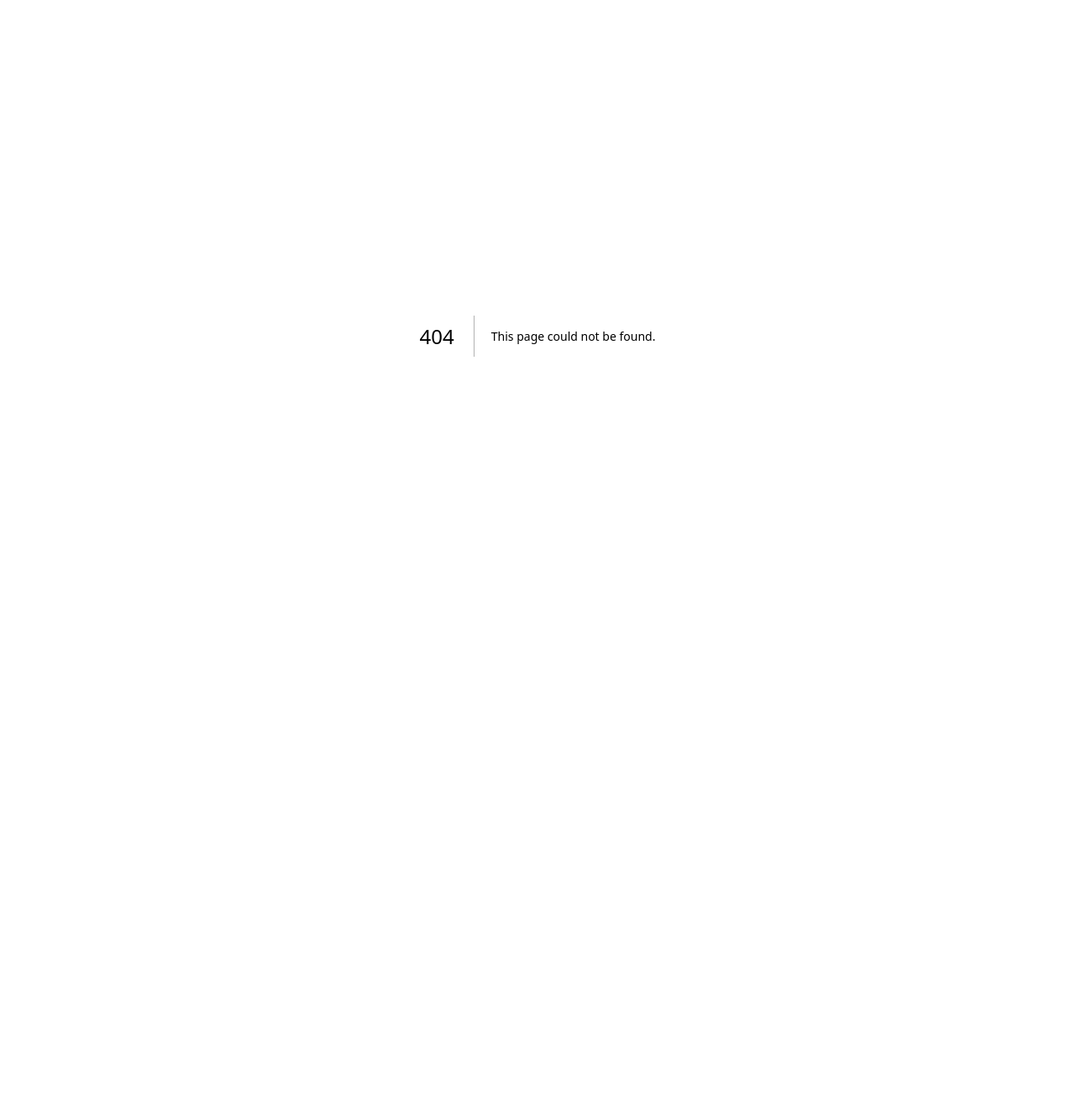
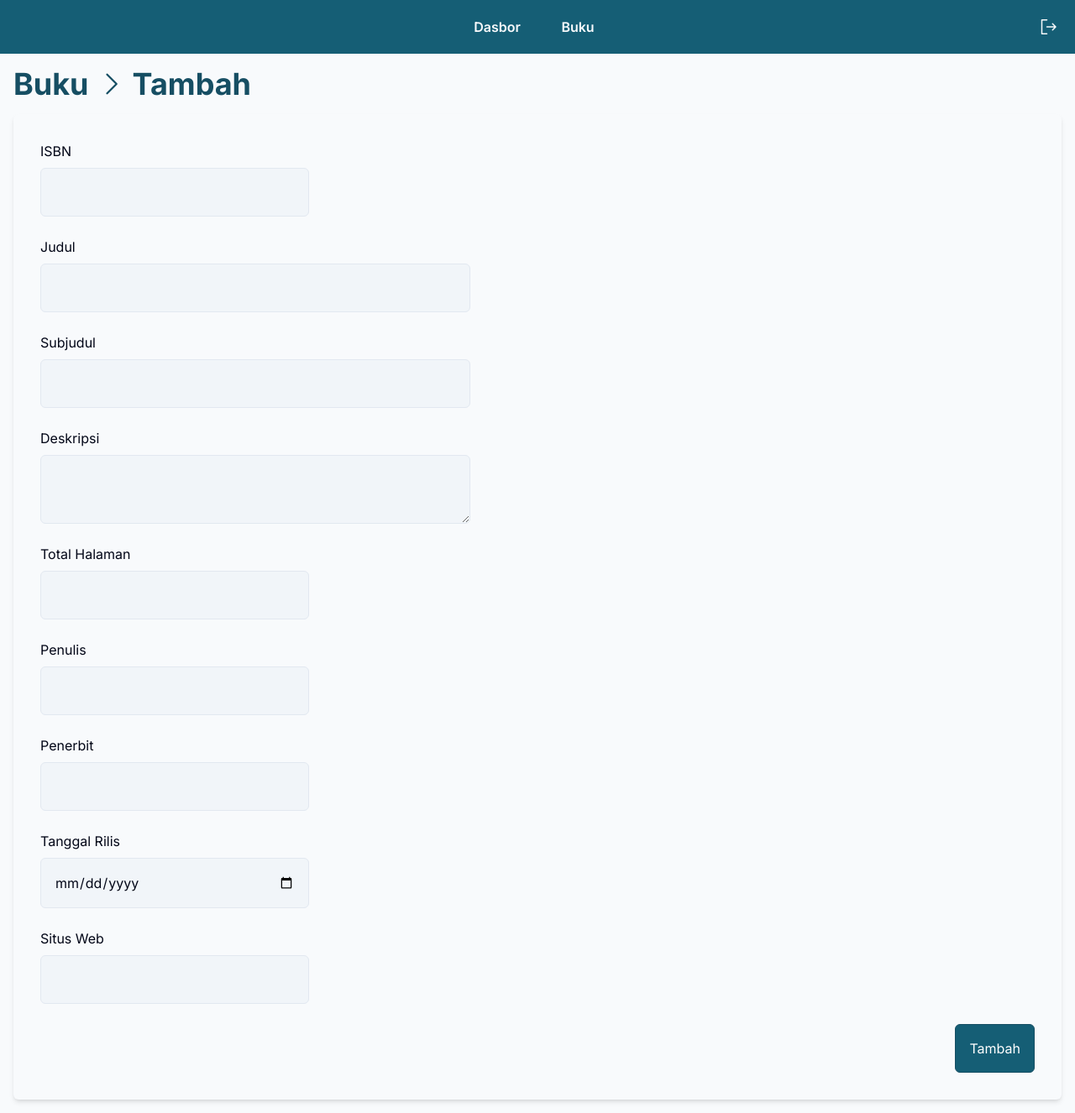
Before and after one commit to viyic/nusantara-nextjs, a Next.js app: page /buku/tambah in a window 1280 px wide. Before the commit this address had no page. Shown: the whole page at 84% size. Before the commit the page ends 800 px from the top, so only its background shows below. Built offline with nearby package versions, Linux system fonts and the light colour scheme.

Commit message:
feat: add buku tambah page

```diff
--- /dev/null
+++ b/src/app/buku/layout.tsx
@@ -0,0 +1,11 @@
+import NavBar from "@/components/NavBar";
+import { PropsWithChildren } from "react";
+
+export default function BukuLayout({ children }: PropsWithChildren) {
+  return (
+    <main className="flex min-h-screen flex-col items-center">
+      <NavBar />
+      <div className="container p-4">{children}</div>
+    </main>
+  );
+}
--- a/src/app/buku/page.tsx
+++ b/src/app/buku/page.tsx
@@ -3,6 +3,7 @@ import NavBar from "@/components/NavBar";
 import { API_URL } from "@/utils/env";
 import { ArrowsVertical, CornersIn, CornersOut } from "@phosphor-icons/react";
 import axios from "axios";
+import Link from "next/link";
 import { useRouter } from "next/navigation";
 import { useEffect, useState } from "react";
 import toast from "react-hot-toast";
@@ -36,18 +37,16 @@ export default function Dashboard() {
   }, []);
 
   return (
-    <main className="flex min-h-screen flex-col items-center">
-      <NavBar />
-      <div className="container p-4">
+    <>
       <div className="text-4xl font-bold text-cyan-900">Buku</div>
       <div className="mt-4 card">
         <div className="flex justify-between">
-            <button
-              type="button"
+          <Link
+            href="/buku/tambah"
             className="button bg-cyan-600 hover:bg-cyan-700 border-cyan-700"
           >
             Tambah Buku
-            </button>
+          </Link>
           {books.length > 0 ? (
             <button
               type="button"
@@ -72,7 +71,6 @@ export default function Dashboard() {
           </div>
         )}
       </div>
-      </div>
-    </main>
+    </>
   );
 }
--- /dev/null
+++ b/src/app/buku/tambah/page.tsx
@@ -0,0 +1,161 @@
+"use client";
+import { API_URL } from "@/utils/env";
+import { CaretRight } from "@phosphor-icons/react";
+import axios from "axios";
+import Link from "next/link";
+import { useRouter } from "next/navigation";
+import { SubmitErrorHandler, SubmitHandler, useForm } from "react-hook-form";
+import toast from "react-hot-toast";
+
+export default function BukuTambah() {
+  const router = useRouter();
+  type formType = {
+    isbn: string;
+    title: string;
+    subtitle: string;
+    author: string;
+    published: string;
+    publisher: string;
+    pages: number;
+    description: string;
+    website: string;
+  };
+  const {
+    handleSubmit,
+    register,
+    formState: { errors },
+    ...form
+  } = useForm<formType>();
+
+  const onSubmit: SubmitHandler<formType> = (data) => {
+    axios
+      .post(`${API_URL}/books/add`, data, {
+        headers: {
+          Authorization: "Bearer " + localStorage.getItem("token"),
+        },
+      })
+      .then((response) => {
+        if (response.status == 200) {
+          toast.success(response.data.message);
+          //   router.push("/buku");
+        } else {
+          toast.error(response.data.message);
+        }
+      })
+      .catch((error) => {
+        toast.error("Terjadi kendala saat tambah buku");
+      });
+  };
+
+  const onSubmitError: SubmitErrorHandler<formType> = (errors) => {
+  };
+  return (
+    <>
+      <div className="text-4xl font-bold text-cyan-900 flex gap-2 items-center">
+        <Link href="/buku">Buku</Link> <CaretRight /> Tambah
+      </div>
+      <div className="mt-4 card">
+        <form onSubmit={handleSubmit(onSubmit, onSubmitError)}>
+          <div className="flex flex-col gap-6">
+            <div className="flex flex-col gap-2">
+              <div className="">ISBN</div>
+              <input
+                type="text"
+                {...register("isbn", { required: true })}
+                aria-invalid={!!errors.isbn}
+                className="input max-w-xs"
+              />
+            </div>
+
+            <div className="flex flex-col gap-2">
+              <div className="">Judul</div>
+              <input
+                type="text"
+                {...register("title", { required: true })}
+                aria-invalid={!!errors.title}
+                className="input max-w-lg"
+              />
+            </div>
+
+            <div className="flex flex-col gap-2">
+              <div className="">Subjudul</div>
+              <input
+                type="text"
+                {...register("title", { required: true })}
+                aria-invalid={!!errors.title}
+                className="input max-w-lg"
+              />
+            </div>
+
+            <div className="flex flex-col gap-2">
+              <div className="">Deskripsi</div>
+              <textarea
+                {...register("description", { required: true })}
+                aria-invalid={!!errors.description}
+                className="input max-w-lg"
+              />
+            </div>
+
+            <div className="flex flex-col gap-2">
+              <div className="">Total Halaman</div>
+              <input
+                type="number"
+                {...register("pages", { required: true, valueAsNumber: true })}
+                aria-invalid={!!errors.pages}
+                className="input max-w-xs"
+              />
+            </div>
+
+            <div className="flex flex-col gap-2">
+              <div className="">Penulis</div>
+              <input
+                type="text"
+                {...register("author", { required: true })}
+                aria-invalid={!!errors.author}
+                className="input max-w-xs"
+              />
+            </div>
+
+            <div className="flex flex-col gap-2">
+              <div className="">Penerbit</div>
+              <input
+                type="text"
+                {...register("publisher", { required: true })}
+                aria-invalid={!!errors.publisher}
+                className="input max-w-xs"
+              />
+            </div>
+
+            <div className="flex flex-col gap-2">
+              <div className="">Tanggal Rilis</div>
+              <input
+                type="date"
+                {...register("published", {
+                  required: true,
+                  valueAsDate: true,
+                })}
+                aria-invalid={!!errors.published}
+                className="input max-w-xs"
+              />
+            </div>
+
+            <div className="flex flex-col gap-2">
+              <div className="">Situs Web</div>
+              <input
+                type="url"
+                {...register("website", { required: true })}
+                aria-invalid={!!errors.website}
+                className="input max-w-xs"
+              />
+            </div>
+            <div className="flex justify-end">
+              <button type="submit" className="button">
+                Tambah
+              </button>
+            </div>
+          </div>
+        </form>
+      </div>
+    </>
+  );
+}
--- a/src/app/page.tsx
+++ b/src/app/page.tsx
@@ -41,7 +41,7 @@ export default function Home() {
             : "Sudah memiliki akun? Masuk akun"}
         </div>
       </div>
-      <div>PT Nusantara Infrastructure Tbk</div>
+      <div>MSIB PT. Nusantara Infrastructure, Tbk</div>
     </main>
   );
 }
```
Lines whose indentation alone changed are shown as unchanged.
